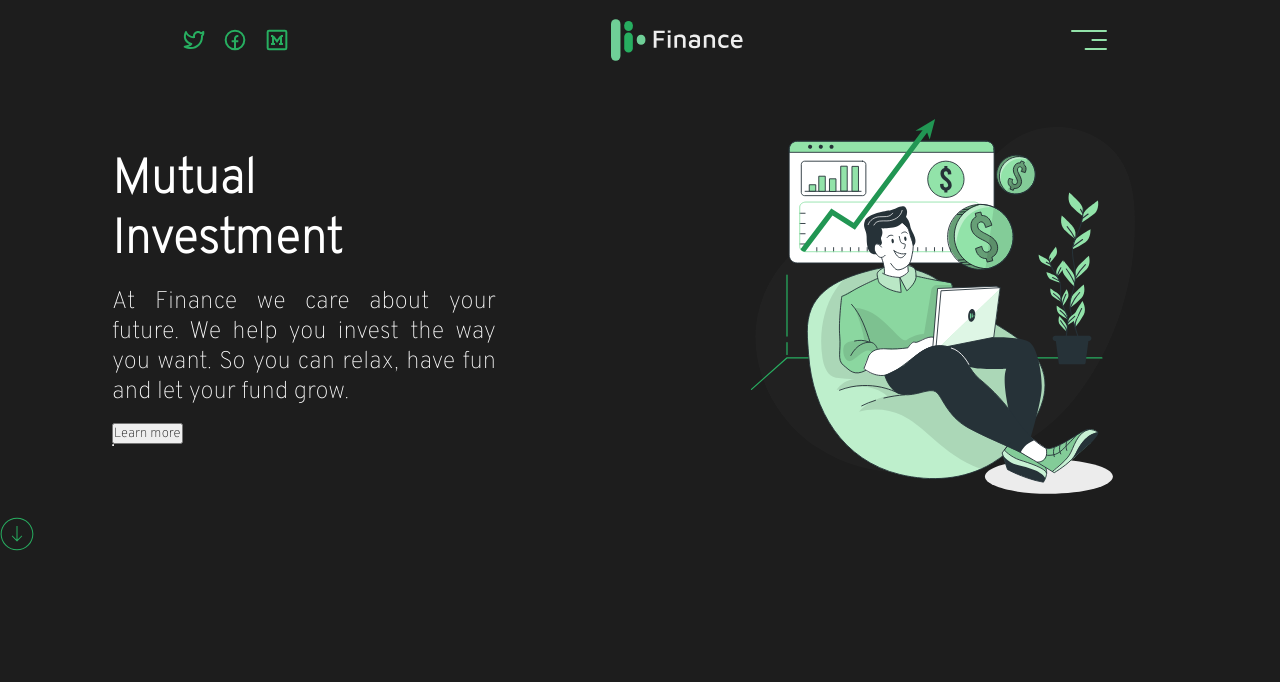
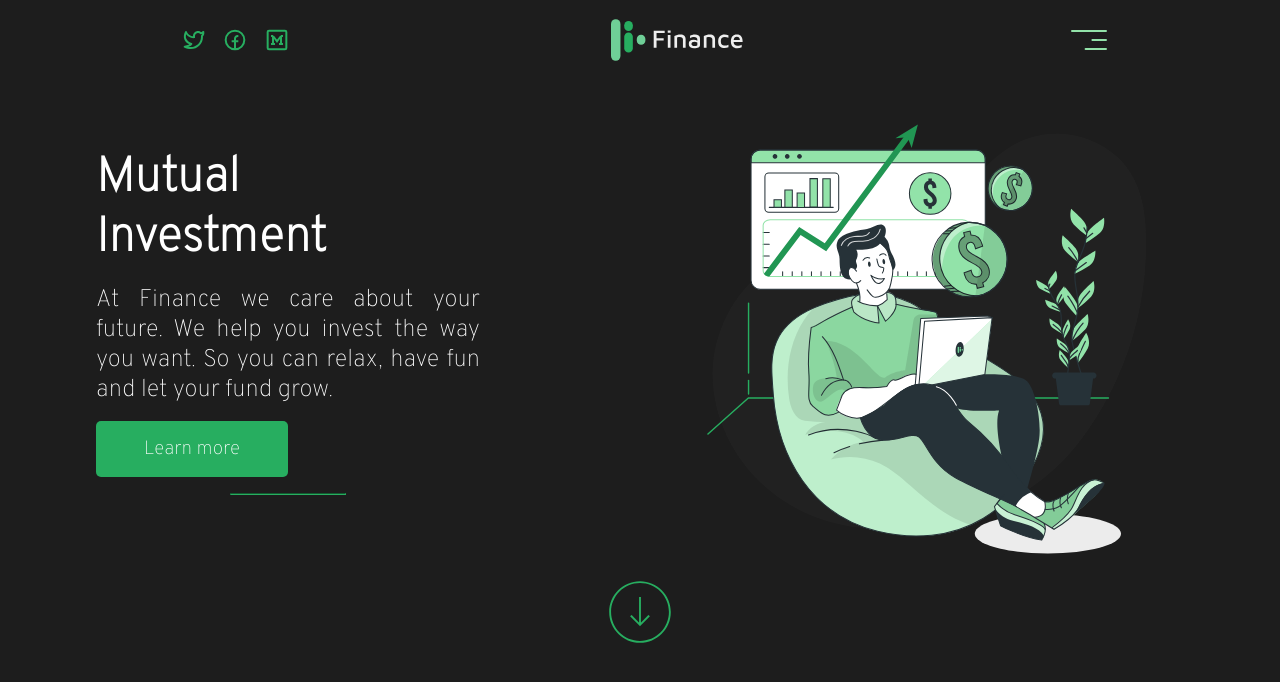
Before and after one commit to matheustkaczyk/finance-landingpage, a React app: page / in a window 1280 px wide. Shown: the top 682 px of the page. Built offline with nearby package versions, Linux system fonts and the light colour scheme; the HTML template or start-up script is replaced by a standard one.

Commit message:
feat: estilizacao basica hero page

```diff
--- a/src/App.scss
+++ b/src/App.scss
@@ -1,4 +1,5 @@
 $darkmode: #1D1D1D;
+$btnColor: #27AE60;
 
 body {
   background-color: $darkmode;
@@ -49,10 +50,45 @@ header {
         text-align: justify;
       }
 
+      button {
+        background-color: $btnColor;
+        color: white;
+        padding: 1rem;
+        border: none;
+        border-radius: 5px;
+        font-size: 1.2rem;
+        font-weight: 400;
+        width: 10em;
+        cursor: pointer;
+      }
+    }
+
+    .line-wrapper {
+      display: flex;
+      justify-content: center;
+      align-items: center;
+      width: 100%;
+
+      hr {
+        width: 30%;
+        margin: 1rem 0;
+        border-color: $btnColor;
+      }
     }
 
     .hero-image {
-      width: 35%;
+      width: 40%;
+      height: 100%;
     }
   }
+
+  .hero-arrow-icon {
+    display: flex;
+    justify-content: center;
+    align-items: center;
+    width: 100%;
+    height: 8vh;
+    margin-bottom: 5rem;
+    color: $btnColor;
+  }
 }
--- a/src/pages/Hero/index.jsx
+++ b/src/pages/Hero/index.jsx
@@ -13,11 +13,13 @@ const Hero = () => {
             At Finance we care about your future. We help you invest the way you want. So you can relax, have fun and let your fund grow.
           </p>
           <button>Learn more</button>
-          <hr />
+          <div className="line-wrapper">
+            <hr />
+          </div>
         </div>
         <img src={heroImg} alt="Hero finance image" className="hero-image" />
       </div>
-        <img src={arrow} alt="arrow icon" />
+        <img src={arrow} alt="arrow icon" className="hero-arrow-icon" />
     </div>
   );
 }
```
